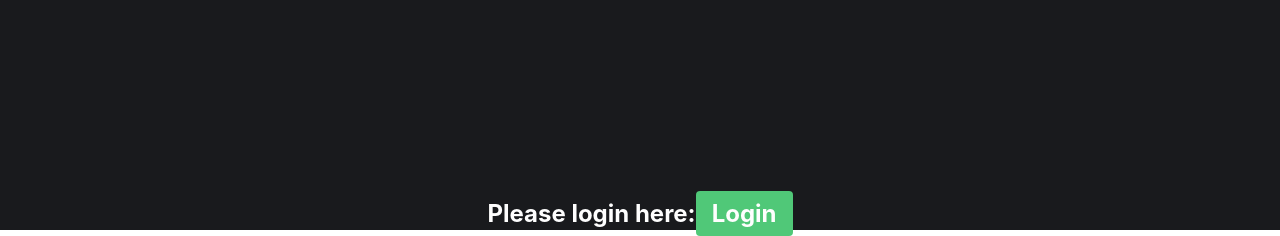
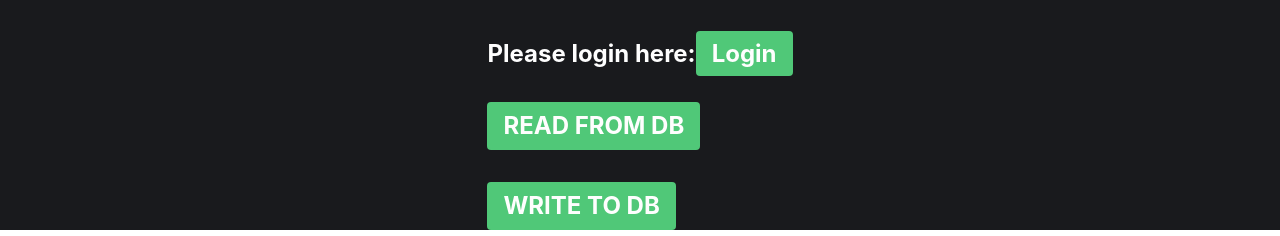
Before and after one commit to FattahSalleh/fattahsalleh.github.io, a React (Create React App) app: page /home in a window 1280 px wide. Shown: the part 570-806 px from the top of the page. Built offline with nearby package versions, Linux system fonts and the light colour scheme; no server answers.

Commit message:
feat: add READ and WRITE function to DB

```diff
--- a/src/components/Home/Home.tsx
+++ b/src/components/Home/Home.tsx
@@ -1,6 +1,8 @@
 import { useState } from "react";
 import { useAuth } from "../../contexts/authContext";
 import { doSignout } from "../../firebase/auth";
+import { addDoc, collection, getDocs } from "firebase/firestore";
+import { db } from "../../firebase/firebase";
 
 export function Home() {
 	const { currentUser } = useAuth();
@@ -17,6 +19,33 @@ export function Home() {
 			console.error("Error during logout: ", error);
 		} finally {
 			setIsSigningOut(false);
+		}
+	};
+
+	const handleReadFromDB = async () => {
+		try {
+			const usersCollection = collection(db, "users");
+			const usersSnapshot = await getDocs(usersCollection);
+			usersSnapshot.forEach((doc) => {
+				console.log(doc.id, " => ", doc.data());
+			});
+		} catch (error) {
+			console.error("Error reading from database: ", error);
+		}
+	};
+
+	const handleWriteToDB = async () => {
+		try {
+			const dummyUserData = {
+				displayName: "Dummy User",
+				email: "dummy@example.com",
+				role: 1,
+				createdAt: new Date(),
+			};
+			await addDoc(collection(db, "users"), dummyUserData);
+			console.log("Dummy user data added to the database.");
+		} catch (error) {
+			console.error("Error writing to database: ", error);
 		}
 	};
 
@@ -52,6 +81,22 @@ export function Home() {
 						Login
 					</a>
 				</div>
+				<div>
+					<button
+						onClick={handleReadFromDB}
+						className="bg-secondary text-white px-4 py-2 rounded hover:bg-greenTurquoise mt-8"
+					>
+						READ FROM DB
+					</button>
+				</div>
+				<div>
+					<button
+						onClick={handleWriteToDB}
+						className="bg-secondary text-white px-4 py-2 rounded hover:bg-greenTurquoise mt-8"
+					>
+						WRITE TO DB
+					</button>
+				</div>
 			</div>
 		</>
 	);
```
